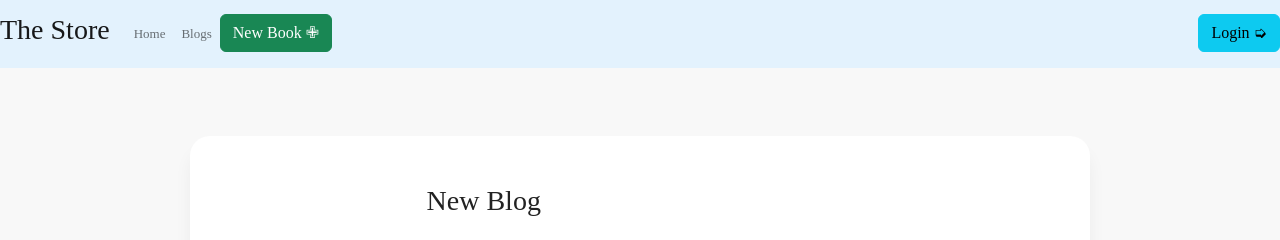
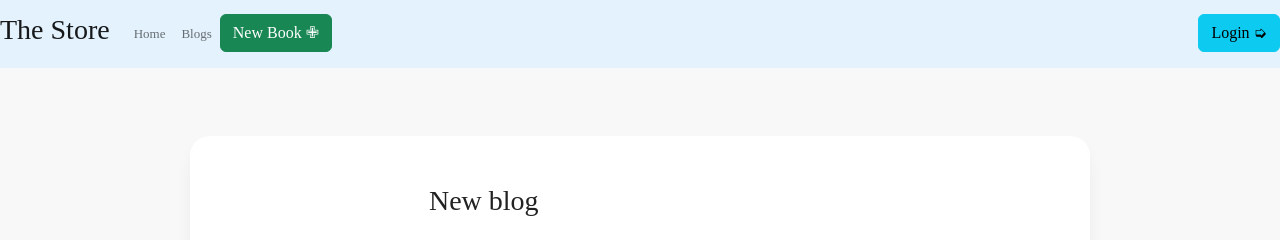
Before and after one commit to Alaa-Barazi/React-Project, a React (Vite) app: page /newBlog in a window 1280 px wide. Shown: the top 240 px of the page. Built offline with nearby package versions, Linux system fonts and the light colour scheme; no server answers; a web font is replaced by a local one.

Commit message:
modified:   src/Components/NewBlog/NewBlog.jsx

```diff
--- a/src/Components/NewBlog/NewBlog.jsx
+++ b/src/Components/NewBlog/NewBlog.jsx
@@ -25,7 +25,7 @@ export default function NewBlog() {
               <div className="row no-gutters mb-5">
                 <div className="col-md-7">
                   <div className="contact-wrap w-100 p-md-5 p-4">
-                    <h3 className="mb-4">New Blog</h3>
+                    <h3 className="mb-4">New blog</h3>
                     <div id="form-message-warning" className="mb-4"></div>
                     <form method="POST" id="contactForm" name="contactForm" className="contactForm" onSubmit={handleSubmit}>
                       <div className="row">
```
